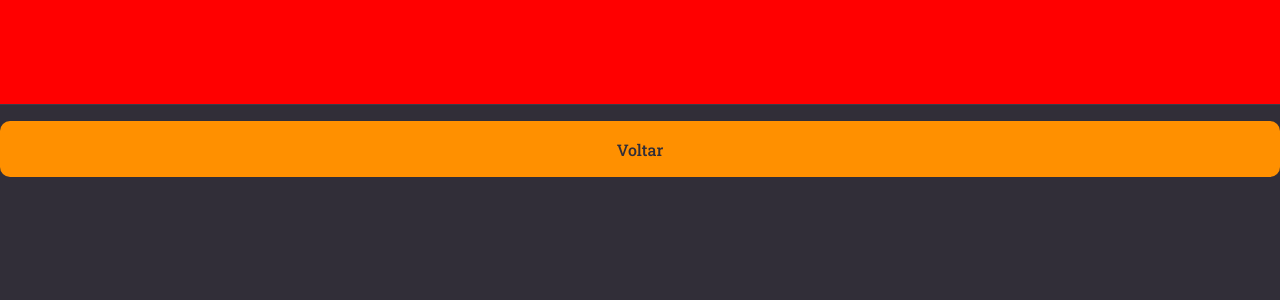
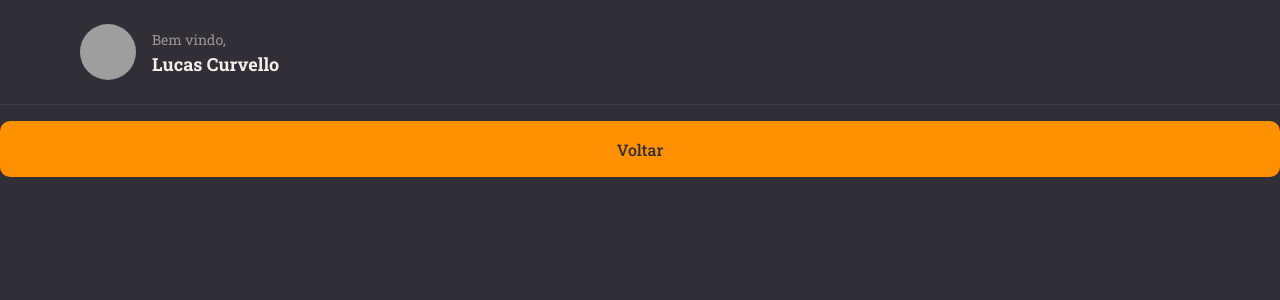
Before and after one commit to llucas30/rocketnotes, a React (Vite) app: page / in a window 1280 px wide. Shown: the top 300 px of the page. Built offline with nearby package versions, Linux system fonts and the light colour scheme; grey boxes are pictures that could not be loaded.

Commit message:
update header

```diff
--- a/src/components/Header/index.jsx
+++ b/src/components/Header/index.jsx
@@ -1,9 +1,15 @@
-import { Container } from "./styles";
+import { Container, Profile } from "./styles";
 
 export function Header(){
   return(
     <Container>
-
+      <Profile>
+        <img src="https://github.com/llucas30.png" alt="Foto do usuário"/>
+        <div>
+          <span>Bem vindo,</span>
+          <strong>Lucas Curvello</strong>
+        </div>
+      </Profile>
     </Container>
   );
 }
--- a/src/components/Header/styles.js
+++ b/src/components/Header/styles.js
@@ -14,6 +14,32 @@
   justify-content: space-between;
 
   padding: 0 80px;
+`;
 
-  background-color: red;
-`
+export const Profile = styled.div`
+  display: flex;
+  align-items: center;
+
+  > img {
+    width: 56px;
+    height: 56px;
+    border-radius: 50%;
+  }
+
+  > div {
+    display: flex;
+    flex-direction: column;
+    margin-left: 16px;
+    line-height: 24px;
+
+    span {
+      font-size: 14px;
+      color: ${({ theme }) => theme.COLORS.GRAY_100};
+    }
+
+    strong {
+      font-size: 18px;
+      color: ${({ theme }) => theme.COLORS.WHITE};
+    }
+  }
+`;
```
